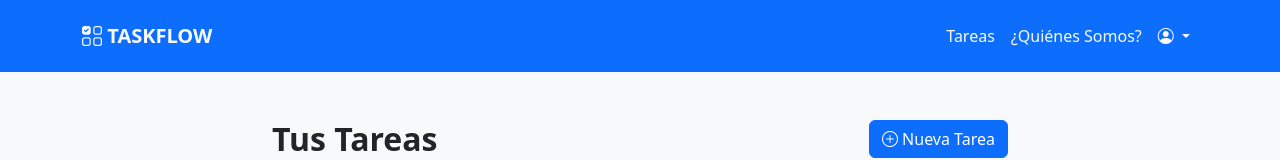
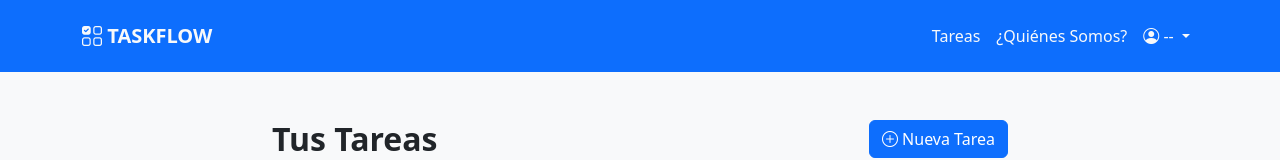
Before and after one commit to UnUsuarioMas67/todo-app-angular, an Angular app: page /todo in a window 1280 px wide. Shown: the top 160 px of the page. Built offline with nearby package versions, Linux system fonts and the light colour scheme.

Commit message:
Change HeaderComponent to get the userName from the TodoDataService

```diff
--- a/src/app/components/header/header.component.ts
+++ b/src/app/components/header/header.component.ts
@@ -1,9 +1,10 @@
-import { Component, input, signal } from '@angular/core';
+import { Component, inject, input, OnInit, signal } from '@angular/core';
 import { RouterLink } from '@angular/router';
 import {
   NgbCollapseModule,
   NgbDropdownModule,
 } from '@ng-bootstrap/ng-bootstrap';
+import { TodoDataService } from '../../services/todo-data.service';
 
 @Component({
   selector: 'app-header',
@@ -11,7 +12,16 @@ import {
   templateUrl: './header.component.html',
   styleUrl: './header.component.scss',
 })
-export class HeaderComponent {
+export class HeaderComponent implements OnInit {
+  tds = inject(TodoDataService);
+
   isMenuCollapsed = signal(true);
-  userName = input('username');
+  userName = signal('--');
+
+  ngOnInit(): void {
+    const user = this.tds.getCurrentUser();
+    if (!user) return;
+
+    this.userName.set(user.name);
+  }
 }
--- a/src/app/pages/todo-list/todo-list.component.html
+++ b/src/app/pages/todo-list/todo-list.component.html
@@ -1,4 +1,4 @@
-<app-header [userName]="userName()" class="fixed-top"></app-header>
+<app-header class="fixed-top"></app-header>
 
 <ng-template #newTask let-modal>
   <app-new-task-form [modal]="modal" (formSubmitted)="onFormSubmit($event)"></app-new-task-form>
--- a/src/app/pages/todo-list/todo-list.component.ts
+++ b/src/app/pages/todo-list/todo-list.component.ts
@@ -24,7 +24,6 @@ export class TodoListComponent implements OnInit {
   user = this.tds.getCurrentUser();
 
   tasks = signal<Array<Task>>([]);
-  userName = signal('');
 
   statusValues: Array<[status: CompletionStatus, text: string]> = [
     ['all', 'Todas'],
@@ -38,7 +37,6 @@ export class TodoListComponent implements OnInit {
   ngOnInit(): void {
     if (!this.user) return;
 
-    this.userName.set(this.user.name);
     this.tasks.set(this.user.tasks);
   }
 
```
